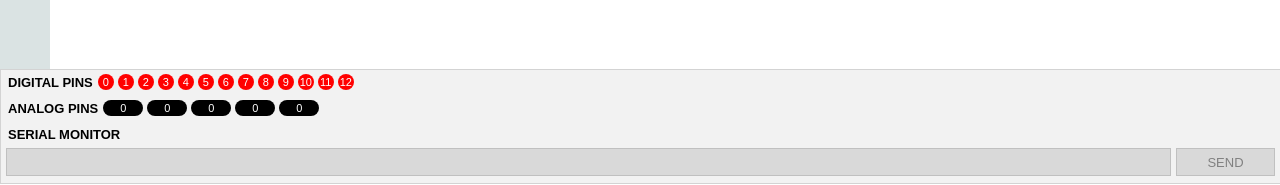
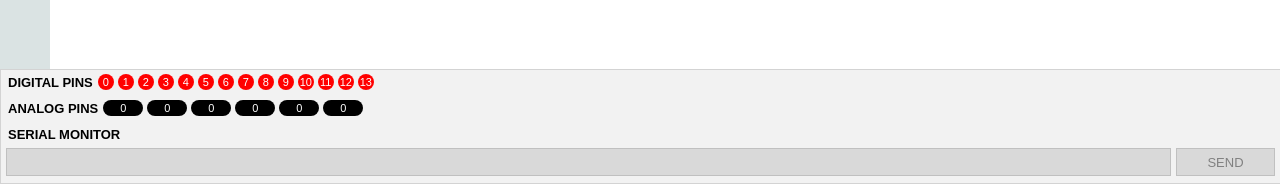
Before and after one commit to lrusso/ArduinoSimulator, a React (Create React App) app: page / in a window 1280 px wide. Shown: the part 479-664 px from the top of the page. Built offline with nearby package versions, Linux system fonts and the light colour scheme.

Commit message:
Fixed types in handlers. Fixed CSS in Toolbar. Fixed pins slices

```diff
--- a/src/components/PinsAnalogBar.tsx
+++ b/src/components/PinsAnalogBar.tsx
@@ -15,12 +15,12 @@ const PinsAnalogBar = () => {
       <div style={styles.noScrollbar}>
         <div style={{ width: isMegaBoard ? "850px" : "550px", ...styles.wrapper }}>
           <PinsAnalogLabel />
-          {analogPins.slice(0, 5).map((pin, index) => (
+          {analogPins.slice(0, 6).map((pin, index) => (
             <PinsAnalogItem key={index} gpio_analog={pin} />
           ))}
           {(isMegaBoard || isNanoBoard) && (
             <>
-              {analogPins.slice(6, 7).map((pin, index) => (
+              {analogPins.slice(6, 8).map((pin, index) => (
                 <PinsAnalogItem key={index} gpio_analog={pin} />
               ))}
             </>
--- a/src/components/PinsDigitalBar.tsx
+++ b/src/components/PinsDigitalBar.tsx
@@ -18,7 +18,7 @@ const PinsDigitalBar = () => {
           }}
         >
           <PinsDigitalLabel />
-          {digitalPins.slice(0, 13).map((pin, index) => (
+          {digitalPins.slice(0, 14).map((pin, index) => (
             <PinsDigitalItem key={index} gpio={pin} />
           ))}
           {isMegaBoard && (
--- a/src/components/Toolbar.tsx
+++ b/src/components/Toolbar.tsx
@@ -169,8 +169,8 @@ const Toolbar = () => {
   React.useEffect(() => {
     const styleNode = document.createElement("style")
     const styleText = `
-      .arduinosimulator_menu_item:hover{background-color:#E3E3E3 !importantborder:thin solid #D3D3D3 !importantcursor:pointer !important}
-      @media (pointer: coarse) { .arduinosimulator_menu_item:hover{background-color:#F2F2F2 !importantborder:thin solid #F2F2F2 !important}
+      .arduinosimulator_menu_item:hover{background-color:#E3E3E3 !important;border:thin solid #D3D3D3 !important;cursor:pointer !important}
+      @media (pointer: coarse) { .arduinosimulator_menu_item:hover{background-color:#F2F2F2 !important;border:thin solid #F2F2F2 !important}
     `
     const styleTextNode = document.createTextNode(styleText)
     styleNode.appendChild(styleTextNode)
--- a/src/contexts/SimulatorContext.tsx
+++ b/src/contexts/SimulatorContext.tsx
@@ -10,10 +10,10 @@ interface SimulatorContextType {
   setBoardType: React.Dispatch<string>
   digitalPins: null | Gpio[]
   setDigitalPins: React.Dispatch<React.SetStateAction<null | Gpio[]>>
-  handleSetDigitalPins: (index: any, state: any) => void
+  handleSetDigitalPins: (index: number, state: boolean) => void
   analogPins: null | Gpio_analog[]
   setAnalogPins: React.Dispatch<React.SetStateAction<null | Gpio_analog[]>>
-  handleSetAnalogPins: (index: any, duty: any) => void
+  handleSetAnalogPins: (index: number, duty: number) => void
   outputData: null | string
   setOutputData: React.Dispatch<string>
   simulatorRunning: boolean
```
